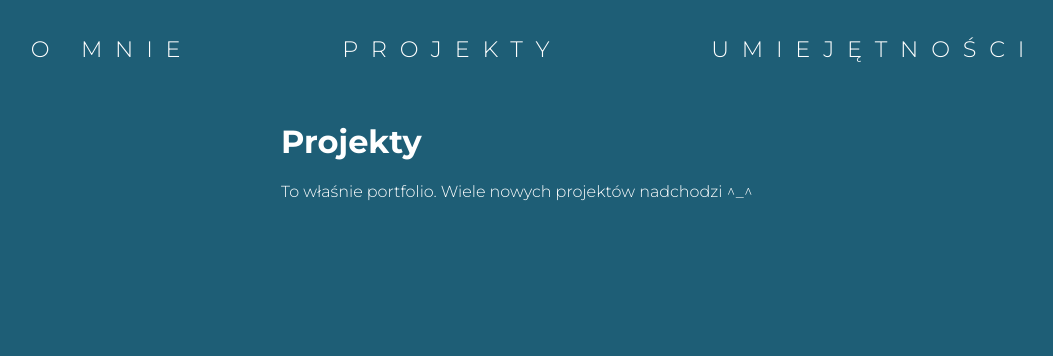
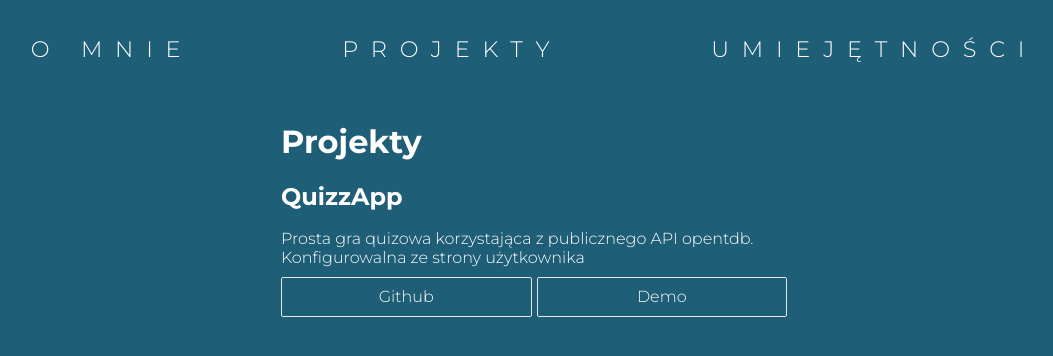
Before and after one commit to AnotherOtherJ/Portfolio, a React (Vite) app: page /projects in a window 1280 px wide. Shown: the top 356 px of the page, without its empty margins (106-1159 px from the left). Built offline with nearby package versions, Linux system fonts and the light colour scheme.

Commit message:
filled projects tab 	modified:   src/assets/styles/Theme.tsx 	new file:   src/components/linkButton/LinkButton.style.tsx 	new file:   src/components/linkButton/LinkButton.tsx 	modified:   src/pages/Projects.tsx

```diff
--- a/src/assets/styles/Theme.tsx
+++ b/src/assets/styles/Theme.tsx
@@ -206,6 +206,9 @@ const Theme = () => {
               gap: 10px;
             }
           }
+          h2 {
+            margin-bottom: 20px;
+          }
         `}
       />
     </>
--- /dev/null
+++ b/src/components/linkButton/LinkButton.style.tsx
@@ -0,0 +1,26 @@
+import styled from "@emotion/styled";
+
+const StyledLinkButton = styled.a`
+  margin-top: 10px;
+  flex: 1 1 0;
+  box-sizing: border-box;
+  display: flex;
+  justify-content: center;
+  align-items: center;
+  width: 100px;
+  height: 40px;
+  border: 1px solid #e6e6e6;
+  border-radius: 2px;
+  transition: all 200ms;
+  :hover {
+    background-color: #e6e6e6;
+    color: #000;
+  }
+`;
+export const LinkWrapper = styled.div`
+  display: flex;
+  gap: 5px;
+  width: 100%;
+`;
+
+export default StyledLinkButton;
--- /dev/null
+++ b/src/components/linkButton/LinkButton.tsx
@@ -0,0 +1,20 @@
+import StyledLinkButton, { LinkWrapper } from "./LinkButton.style";
+
+type Props = {
+  github: string;
+  demo?: string;
+};
+
+function LinkButton({ github, demo }: Props) {
+  return (
+    <LinkWrapper>
+      <StyledLinkButton href={github} target="_blank" rel="noreferrer noopener">
+        Github
+      </StyledLinkButton>
+      <StyledLinkButton href={demo} target="_blank" rel="noreferrer noopener">
+        Demo
+      </StyledLinkButton>
+    </LinkWrapper>
+  );
+}
+export default LinkButton;
--- a/src/pages/Projects.tsx
+++ b/src/pages/Projects.tsx
@@ -1,10 +1,19 @@
+import LinkButton from "@components/linkButton/LinkButton";
 import { StyledPage, variants } from "@components/styled/StyledPage";
 
 const Projects = () => {
   return (
     <StyledPage initial="initial" animate="animate" exit="exit" variants={variants}>
       <h1>Projekty</h1>
-      <div>To właśnie portfolio. Wiele nowych projektów nadchodzi ^_^</div>
+      <div>
+        <h2>QuizzApp</h2>
+        Prosta gra quizowa korzystająca z publicznego API opentdb. Konfigurowalna ze strony
+        użytkownika
+        <LinkButton
+          github="https://github.com/AnotherOtherJ/QuizzApp"
+          demo="https://yourquizz.netlify.app/"
+        />
+      </div>
     </StyledPage>
   );
 };
```
